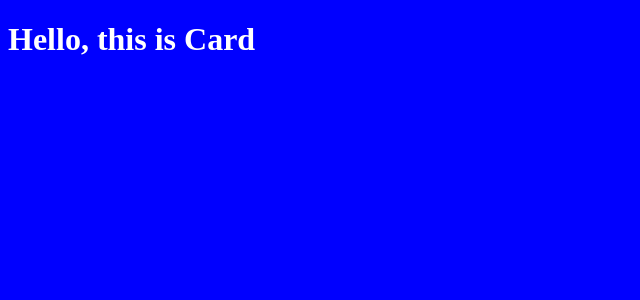
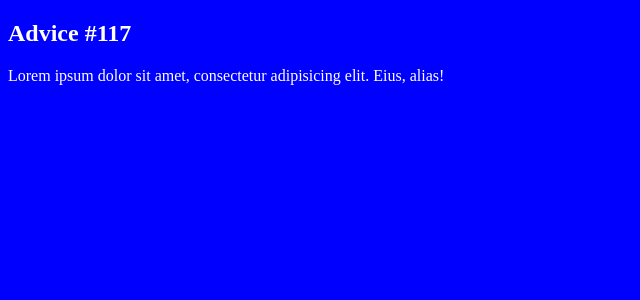
Before and after one commit to heyjiani/advice-generator-fm, a React (Create React App) app: page / in a window 1280 px wide. Shown: the top 300 px of the page, without its empty margins (0-640 px from the left). Built offline with nearby package versions, Linux system fonts and the light colour scheme.

Commit message:
set up placeholders

```diff
--- a/src/App.jsx
+++ b/src/App.jsx
@@ -1,6 +1,9 @@
 import Card from './Card';
 
 function App() {
+
+
+
   return (
     <div className="App">
       <Card />
--- a/src/Card.jsx
+++ b/src/Card.jsx
@@ -1,5 +1,10 @@
 export default function Card(props) {
+  // const { id, advice } = props;
+
   return(
-    <h1>Hello, this is Card</h1>
+    <article>
+      <h1>Advice #117</h1>
+      <p>Lorem ipsum dolor sit amet, consectetur adipisicing elit. Eius, alias!</p>
+    </article>
   )
 }
```
